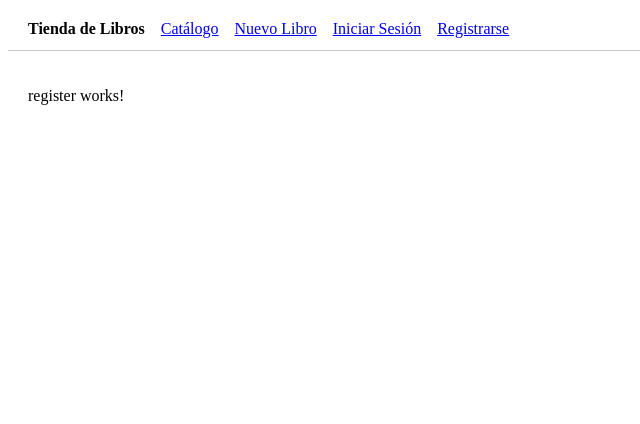
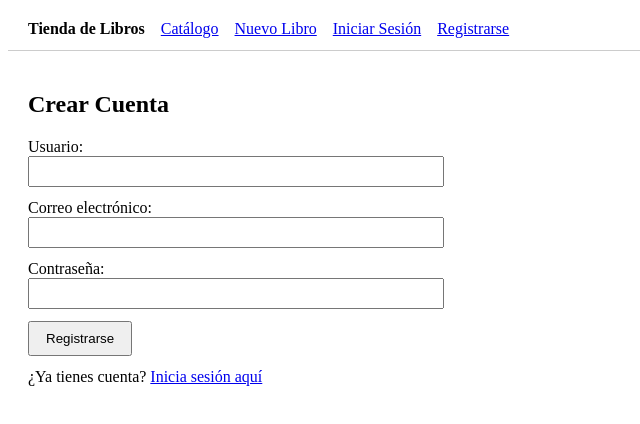
Before and after one commit to lancelottfd/TIENDA-DE-LIBROS-VIRTUAL, an Angular app in the folder tienda-libros-frontend/: page /register in a window 1280 px wide. Shown: the top 424 px of the page, without its empty margins (0-640 px from the left). Built offline with nearby package versions, Linux system fonts and the light colour scheme.

Commit message:
formulario con validacion en register

```diff
--- a/tienda-libros-frontend/src/app/components/register/register.html
+++ b/tienda-libros-frontend/src/app/components/register/register.html
@@ -1 +1,59 @@
-<p>register works!</p>
+<div style="max-width: 400px;">
+  <h2>Crear Cuenta</h2>
+
+  <form [formGroup]="registerForm" (ngSubmit)="onSubmit()">
+    <div style="margin-bottom: 12px;">
+      <label for="username">Usuario:</label><br />
+      <input id="username" type="text" formControlName="username" style="width: 100%; padding: 6px;" />
+
+      @if (registerForm.get('username')?.invalid && registerForm.get('username')?.touched) {
+      <div style="color: red; font-size: 0.85rem; margin-top: 4px;">
+        @if (registerForm.get('username')?.errors?.['required']) {
+        <span>El nombre de usuario es obligatorio.</span>
+        }
+        @if (registerForm.get('username')?.errors?.['minlength']) {
+        <span>Debe tener al menos 4 caracteres.</span>
+        }
+      </div>
+      }
+    </div>
+
+    <div style="margin-bottom: 12px;">
+      <label for="email">Correo electrónico:</label><br />
+      <input id="email" type="email" formControlName="email" style="width: 100%; padding: 6px;" />
+
+      @if (registerForm.get('email')?.invalid && registerForm.get('email')?.touched) {
+      <div style="color: red; font-size: 0.85rem; margin-top: 4px;">
+        @if (registerForm.get('email')?.errors?.['required']) {
+        <span>El correo es obligatorio.</span>
+        }
+        @if (registerForm.get('email')?.errors?.['email']) {
+        <span>Ingresa un correo electrónico válido.</span>
+        }
+      </div>
+      }
+    </div>
+
+    <div style="margin-bottom: 12px;">
+      <label for="password">Contraseña:</label><br />
+      <input id="password" type="password" formControlName="password" style="width: 100%; padding: 6px;" />
+
+      @if (registerForm.get('password')?.invalid && registerForm.get('password')?.touched) {
+      <div style="color: red; font-size: 0.85rem; margin-top: 4px;">
+        @if (registerForm.get('password')?.errors?.['required']) {
+        <span>La contraseña es obligatoria.</span>
+        }
+        @if (registerForm.get('password')?.errors?.['minlength']) {
+        <span>Debe tener al menos 6 caracteres.</span>
+        }
+      </div>
+      }
+    </div>
+
+    <button type="submit" style="padding: 8px 16px;">Registrarse</button>
+  </form>
+
+  <p style="margin-top: 12px;">
+    ¿Ya tienes cuenta? <a routerLink="/login">Inicia sesión aquí</a>
+  </p>
+</div>
--- a/tienda-libros-frontend/src/app/components/register/register.ts
+++ b/tienda-libros-frontend/src/app/components/register/register.ts
@@ -1,9 +1,28 @@
-import { Component } from '@angular/core';
+import { Component, inject } from '@angular/core';
+import { FormBuilder, ReactiveFormsModule, Validators } from '@angular/forms';
+import { RouterLink } from '@angular/router';
 
 @Component({
   selector: 'app-register',
-  imports: [],
+  standalone: true,
+  imports: [ReactiveFormsModule, RouterLink],
   templateUrl: './register.html',
   styleUrl: './register.css',
 })
-export class Register {}
+export class Register {
+  private fb = inject(FormBuilder);
+
+  registerForm = this.fb.group({
+    username: ['', [Validators.required, Validators.minLength(4)]],
+    email: ['', [Validators.required, Validators.email]],
+    password: ['', [Validators.required, Validators.minLength(6)]],
+  });
+
+  onSubmit() {
+    if (this.registerForm.invalid) {
+      this.registerForm.markAllAsTouched();
+      return;
+    }
+    console.log('Datos válidos de Registro:', this.registerForm.value);
+  }
+}
```
